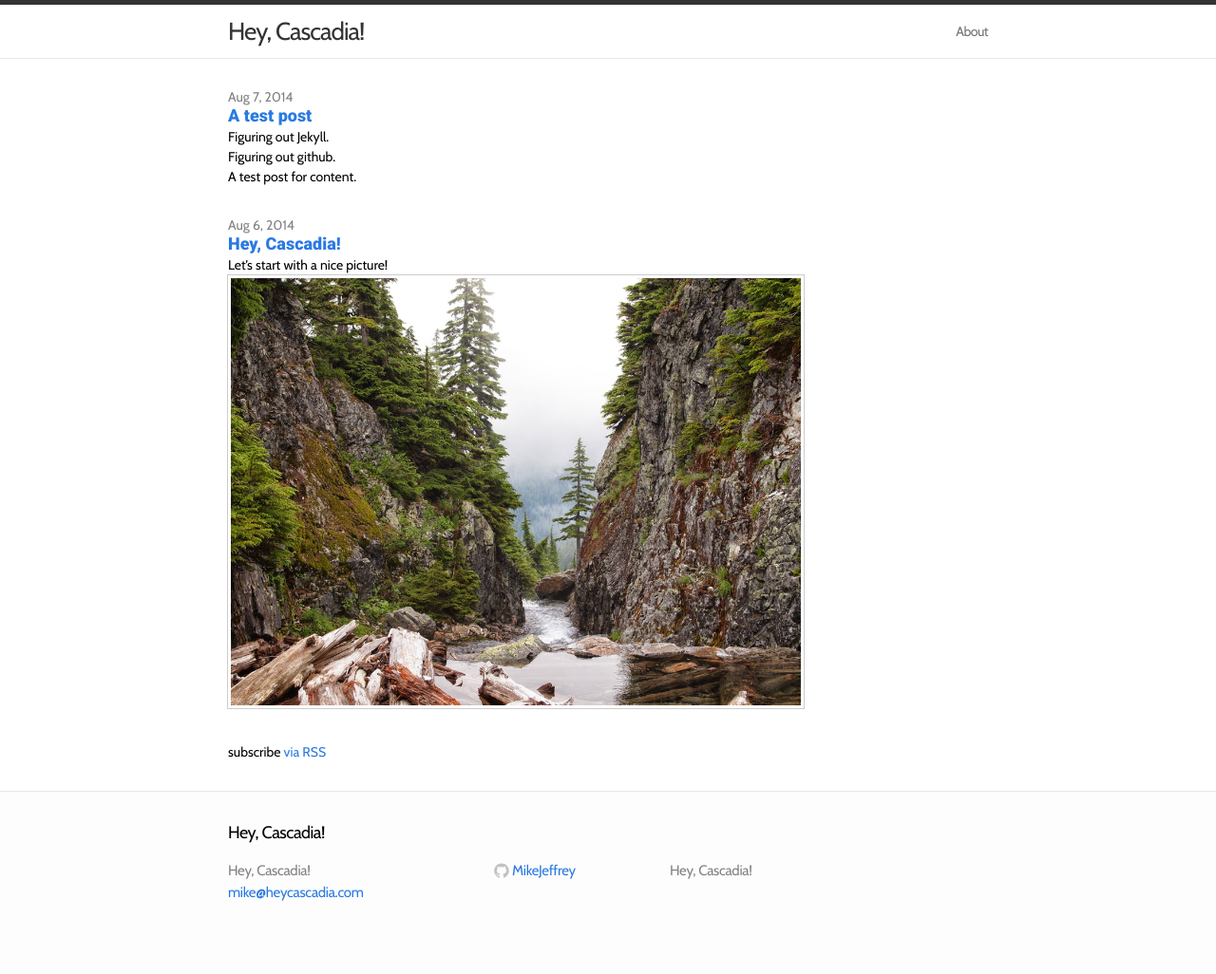
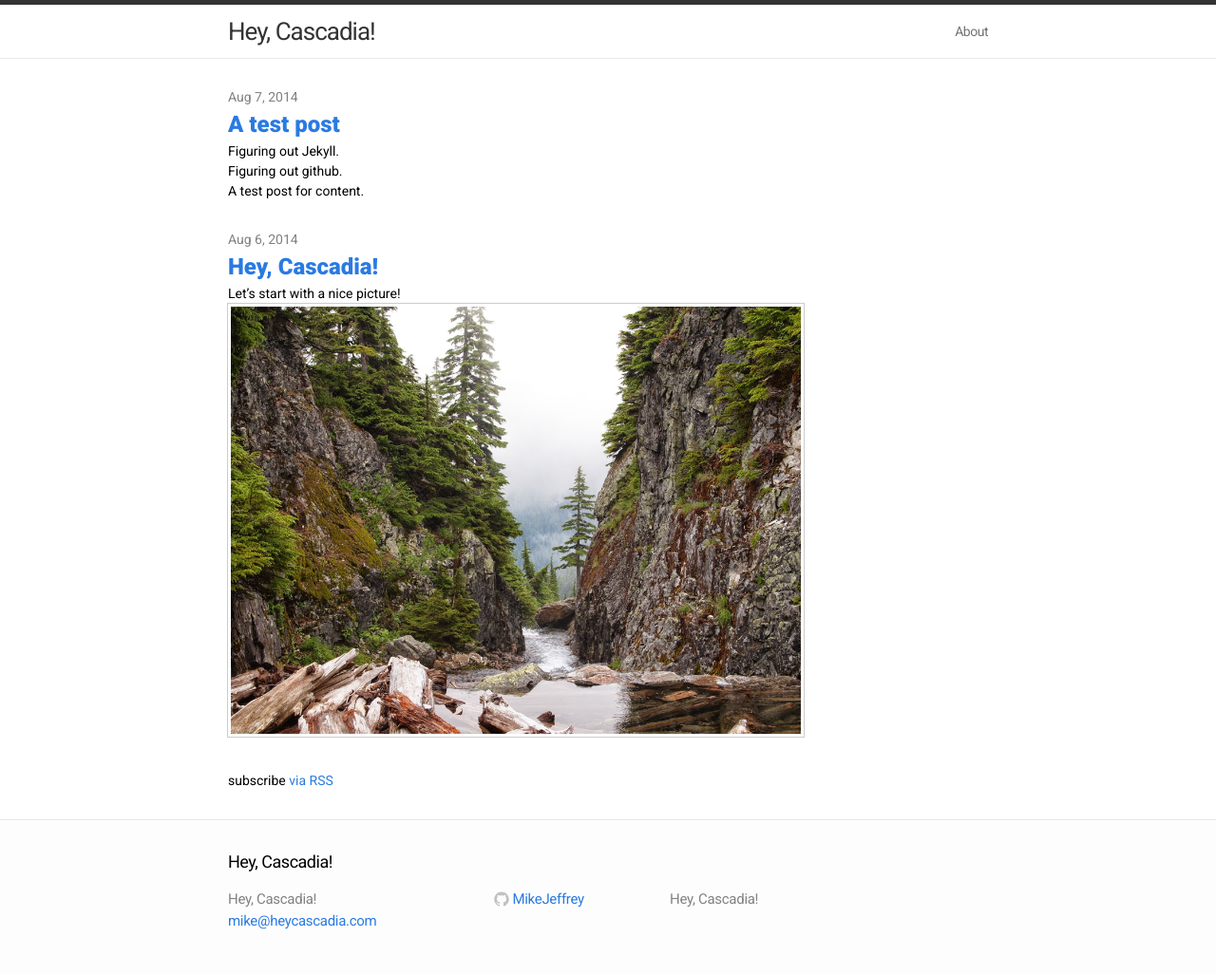
Before and after one commit to MikeJeffrey/heycascadia, a Jekyll site: the page built from index.html, in a window 1280 px wide. Shown: the whole page at 95% size. Built offline with Jekyll 4.4.1, drawn with Linux system fonts in a browser that asks for light colours; before the commit the page ends 996 px from its top, so only the background shows below that.

Commit message:
Update main.css

```diff
--- a/css/main.css
+++ b/css/main.css
@@ -12,7 +12,7 @@
 html, body { height: 100%; }
 
 body {
-  font-family: Cabin, sans-serif;
+  font-family: Roboto, sans-serif;
   font-size: 14px;
   line-height: 1.5;
   font-weight: 400;
@@ -154,8 +154,8 @@ a:visited { color: #205caa; }
 .posts li { margin-bottom: 30px; }
 
 .posts .post-link {
-  font-size: 18px;
-  line-height: 1;
+  font-size: 24px;
+  line-height: 1.5;
   font-family: Roboto;
   font-weight: 900;
 }
```
